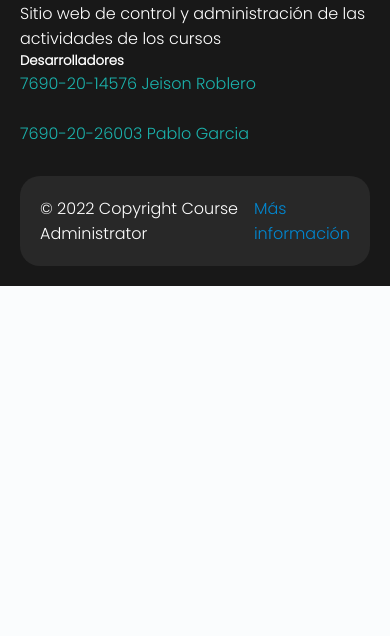
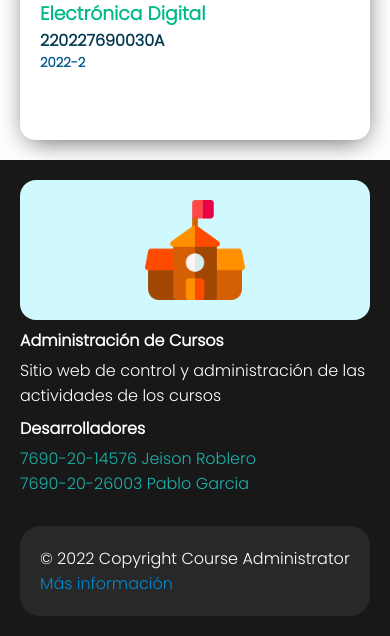
Before and after one commit to JeisonRoblero/CourseAdministrator, a PHP site: page / in a window 390 px wide. Shown: the part 1519-2155 px from the top of the page. Before the commit the page ends 1805 px from the top, so only its background shows below. Run offline with PHP 8.4, Linux system fonts and the light colour scheme.

Commit message:
Panel de Cursos y Footer Responsive

```diff
--- a/css/style.css
+++ b/css/style.css
@@ -8,6 +8,7 @@
 
 body {
     font-family: 'Poppins', sans-serif;
+    word-wrap: break-word;
 }
 
 /* ---------------------------- */
@@ -60,7 +61,7 @@ main {
         auto-fit,
         minmax(
                 15.5rem,
-                14.5rem
+                15.5rem
         )
     );
     gap: 20px;
@@ -141,6 +142,7 @@ footer {
 .container-footer {
     display: flex;
     justify-content: space-around;
+    align-items: center;
 }
 
 .logo-footer {
@@ -149,6 +151,11 @@ footer {
 
 .columna-footer ul li {
     list-style: none;
+}
+
+.titulo-footer {
+    font-size: 1rem;
+    margin-bottom: 0.3rem;
 }
 
 .footer-copyright {
@@ -171,11 +178,40 @@ footer {
 }
 
 
-/* ------------------------------------- */
-/* -----Para dispositivos celulares----- */
-/* ------------------------------------- */
+/* ------------------------------------------- */
+/* -----Para dispositivos moviles grandes----- */
+/* ------------------------------------------- */
 @media screen and (max-width: 768px) {
+
+    .panel-cursos {
+        grid-template-columns: repeat(
+            auto-fit,
+            minmax(
+                    15.5rem,
+                    1fr
+            )
+        );
+    }
+
     .container-footer {
-        display: block;
+        flex-direction: column;
+        align-items: flex-start;
+    }
+
+    .logo-footer-container {
+        width: calc(100% - 40px);
+        display: flex;
+        justify-content: center;
+        padding: 20px;
+        background-color: rgb(208, 248, 255);
+        border-radius: 1rem;
+    }
+
+    .titulo-footer {
+        margin-top: 0.5rem;
+    }
+
+    .footer-copyright {
+        flex-direction: column;
     }
 }
--- a/index.php
+++ b/index.php
@@ -98,7 +98,7 @@
 
     <footer>
         <div class="container-footer">
-            <a href="./"><img src="imagenes/icono.png" class="logo-footer" alt="Course Administrator"></a>
+            <a href="./" class="logo-footer-container"><img src="imagenes/icono.png" class="logo-footer" alt="Course Administrator"></a>
             <div class="columna-footer">
                 <h5 class="titulo-footer">Administración de Cursos</h5>
                 <p class="parrafo-footer">Sitio web de control y administración de las actividades de los cursos</p>
@@ -106,7 +106,7 @@
             <div class="columna-footer">
                 <h5 class="titulo-footer">Desarrolladores</h5>
                 <ul>
-                    <li><a class="nombre-desarrollador" href="#!">7690-20-14576 Jeison Roblero</a></li><br>
+                    <li><a class="nombre-desarrollador" href="#!">7690-20-14576 Jeison Roblero</a></li>
                     <li><a class="nombre-desarrollador" href="#!">7690-20-26003 Pablo Garcia</a></li>
                 </ul>
             </div>
```
